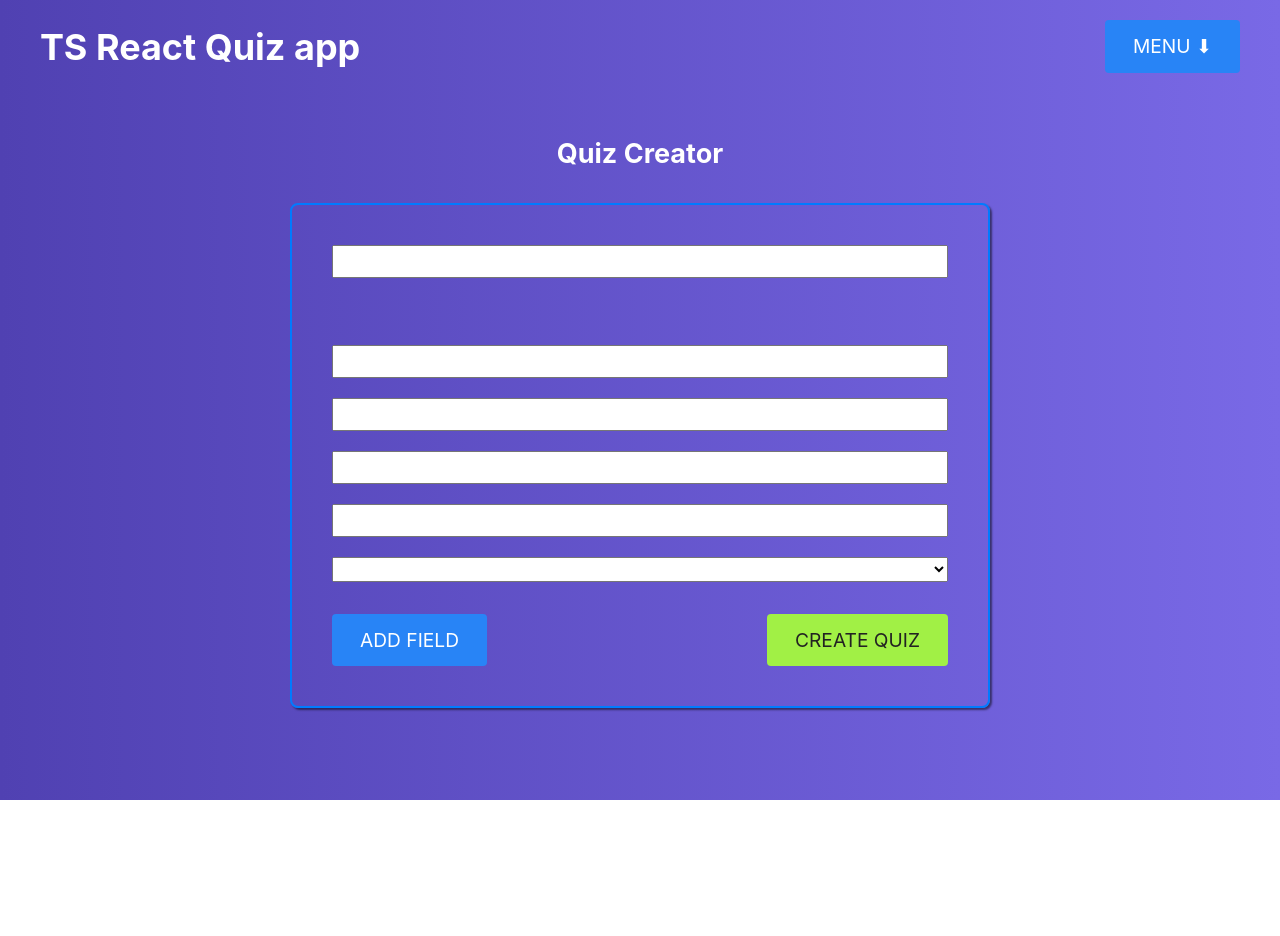
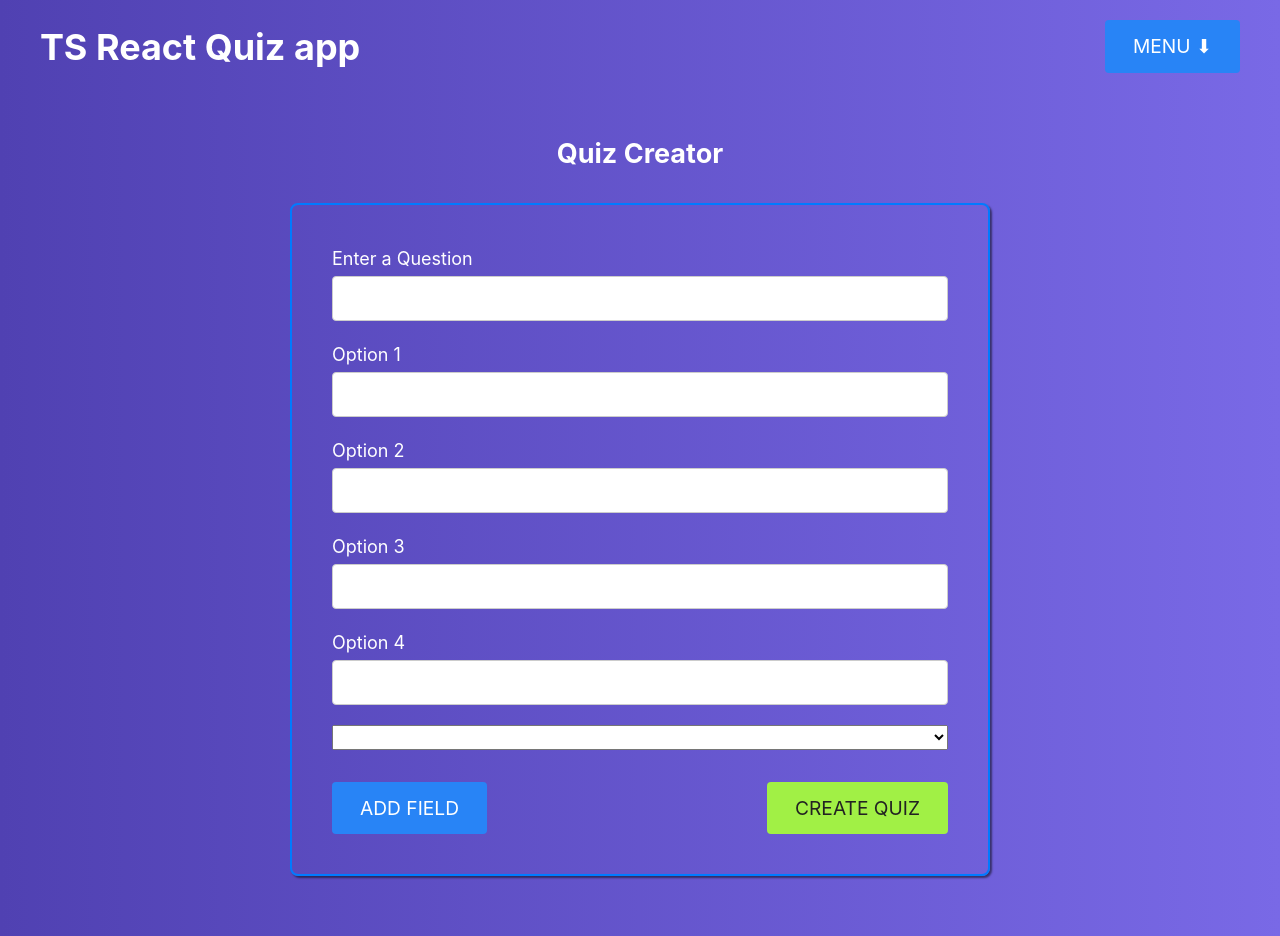
Before and after one commit to Filgeary/ts-react-quiz-app, a React (Create React App) app: page /quiz-creator in a window 1280 px wide. Before the commit the page ends 800 px from the top, so only its background shows below. Built offline with nearby package versions, Linux system fonts and the light colour scheme.

Commit message:
feat: add Inputs via config & state

```diff
--- a/src/components/QuizCreator/QuizCreator.tsx
+++ b/src/components/QuizCreator/QuizCreator.tsx
@@ -1,8 +1,56 @@
-import React from 'react'
+import React, { useState } from 'react'
 import cls from './QuizCreator.module.css'
 import Button from '../../ui/Button/Button'
+import { createControl } from '../../utils'
+import { IInputControl } from '../../typings'
+import Input from '../../ui/Input/Input'
+
+type FormControls = Record<string, IInputControl>
+type ChangeEvent = React.ChangeEvent<HTMLInputElement>
+
+const createInputControl = (id: number): IInputControl => {
+  return createControl(
+    {
+      type: 'text',
+      label: `Option ${id}`,
+      errorMessage: 'Field is empty',
+    },
+    { isRequired: true },
+  )
+}
+
+const createFormControls = (): FormControls => {
+  return {
+    question: createControl(
+      {
+        type: 'text',
+        label: 'Enter a Question',
+        errorMessage: 'Field is empty',
+      },
+      { isRequired: true },
+    ),
+    option1: createInputControl(1),
+    option2: createInputControl(2),
+    option3: createInputControl(3),
+    option4: createInputControl(4),
+  }
+}
 
 const QuizCreator = () => {
+  const [formControls, setFormControls] = useState<FormControls>(
+    createFormControls(),
+  )
+
+  const handleChangeInput = (evt: ChangeEvent, controlName: string): void => {
+    setFormControls(prevState => ({
+      ...prevState,
+      [controlName]: {
+        ...formControls[controlName],
+        value: evt.target.value,
+      },
+    }))
+  }
+
   const handleAddField = (): void => {}
   const handleCreateQuiz = (): void => {}
 
@@ -11,13 +59,22 @@ const QuizCreator = () => {
       <h2 className={cls.heading}>Quiz Creator</h2>
 
       <form className={cls.form}>
-        <input type='text' />
-        <br />
-
-        <input type='text' />
-        <input type='text' />
-        <input type='text' />
-        <input type='text' />
+        {Object.keys(formControls).map((controlName, idx) => {
+          const control = formControls[controlName]
+          return (
+            <Input
+              key={controlName + idx}
+              type={control.type}
+              label={control.label}
+              value={control.value}
+              onChange={evt => handleChangeInput(evt, controlName)}
+              isValid={control.isValid}
+              isTouched={control.isTouched}
+              shouldValidate={control.validation?.isRequired}
+              errorMessage={control.errorMessage}
+            />
+          )
+        })}
         <select>{/*  */}</select>
 
         <div className={cls.controlsWrapper}>
--- a/src/utils/index.ts
+++ b/src/utils/index.ts
@@ -1,4 +1,23 @@
+import {
+  IInputControl,
+  IInputControlConfig,
+  IInputControlValidation,
+} from '../typings'
+
 export const isValidEmail = (str: string) => {
   const rx = /^[A-Z0-9._%+-]+@[A-Z0-9.-]+\.[A-Z]{2,4}$/i
   return rx.test(str)
 }
+
+export const createControl = (
+  config: IInputControlConfig,
+  validation?: IInputControlValidation,
+) => {
+  return {
+    ...config,
+    validation,
+    value: '',
+    isValid: !validation,
+    isTouched: false,
+  } as IInputControl
+}
```
Also changed, not shown: src/typings/index.ts (+15 -10 lines).
